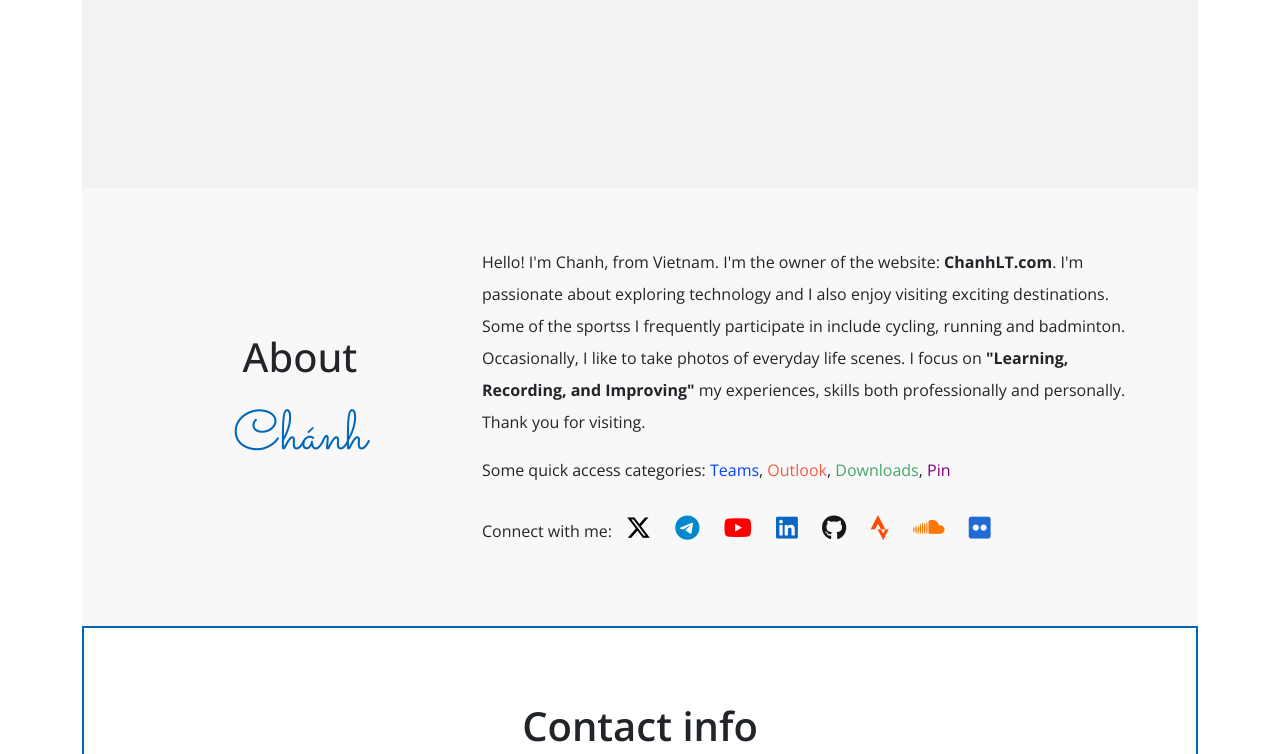
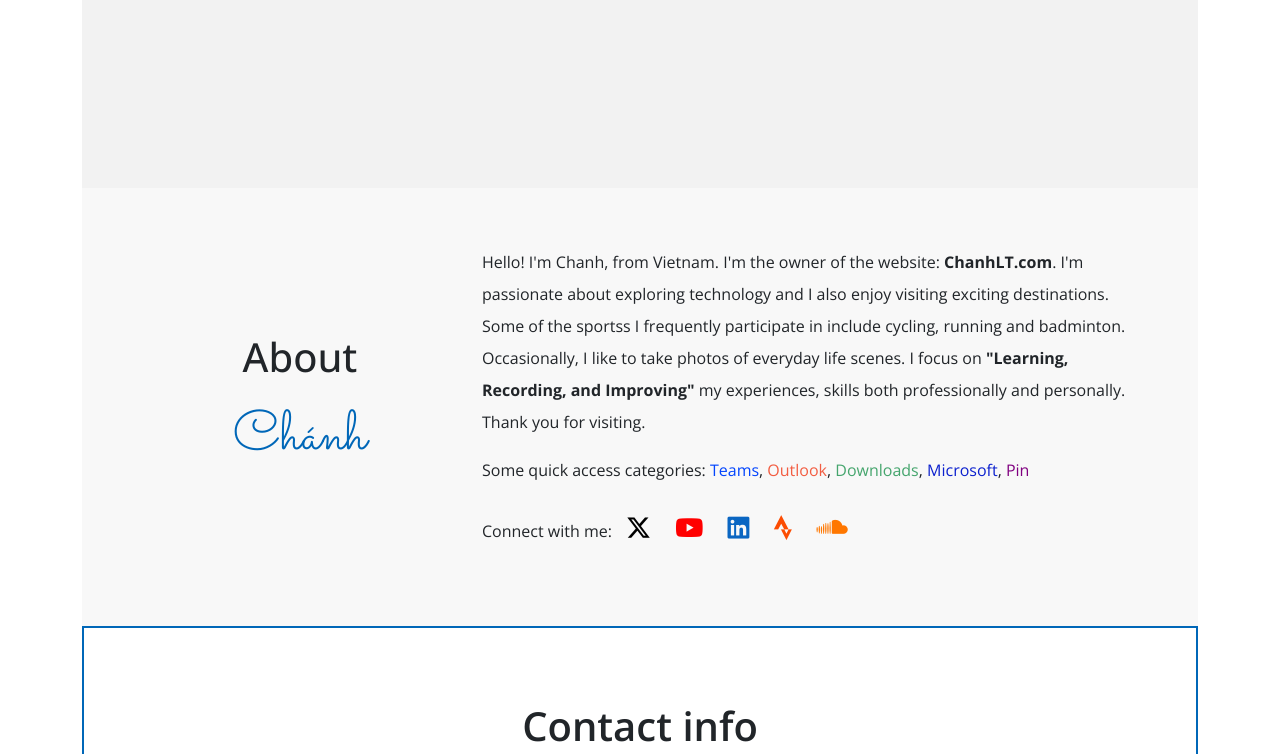
Before and after one commit to chanhlt3/ChanhLT, a plain HTML site: page index.html in a window 1280 px wide. Shown: the part 430-1184 px from the top of the page. Drawn offline with nearby package versions, Linux system fonts and the light colour scheme.

Commit message:
Update index.html

```diff
--- a/index.html
+++ b/index.html
@@ -125,6 +125,8 @@
                         <a href="https://github.com/chanhlt3/download" style="text-decoration: none;
                         color: #03873aba;">Downloads</a>,
                         <a href="#" style="text-decoration: none;
+                        color: #0c21ce;">Microsoft</a>,
+                        <a href="#" style="text-decoration: none;
                         color: #800080;">Pin</a>
                     </p>
 
@@ -133,15 +135,16 @@
                     <p>
                             Connect with me:
                             <a href="#" style="font-size: 25px;padding: 10px 10px 10px 10px;color:#000000"><i class="fa-brands fa-x-twitter"></i></a>
-                            <a href="#" style="font-size: 25px;padding: 10px 10px 10px 10px;color:#0088cc;"><i class="fa-brands fa-telegram"></i></a>
+
                             <a href="#" style="font-size: 25px;padding: 10px 10px 10px 10px;color:#FF0000;"><i class="fa-brands fa-youtube"></i></a>
                             <a href="#" style="font-size: 25px;padding: 10px 10px 10px 10px;color:#0a66c2;"><i class="fa-brands fa-linkedin"></i></a>
-                            <a href="#" style="font-size: 25px;padding: 10px 10px 10px 10px;color:#171515;"><i class="fa-brands fa-github"></i></a>
+
                             <a href="#" style="font-size: 25px;padding: 10px 10px 10px 10px;color:#fc4c02;"><i class="fa-brands fa-strava"></i></a>
                             <a href="#" style="font-size: 25px;padding: 10px 10px 10px 10px;color:#ff7700;"><i class="fa-brands fa-soundcloud"></i></a>
-                            <a href="#" style="font-size: 25px;padding: 10px 10px 10px 10px;color:#216BD6;"><i class="fa-brands fa-flickr"></i></a>
 
-
+                            <!--<a href="#" style="font-size: 25px;padding: 10px 10px 10px 10px;color:#216BD6;"><i class="fa-brands fa-flickr"></i></a>
+                            <a href="#" style="font-size: 25px;padding: 10px 10px 10px 10px;color:#0088cc;"><i class="fa-brands fa-telegram"></i></a>
+                            <a href="#" style="font-size: 25px;padding: 10px 10px 10px 10px;color:#171515;"><i class="fa-brands fa-github"></i></a>-->
                         </p>
 
 
```
